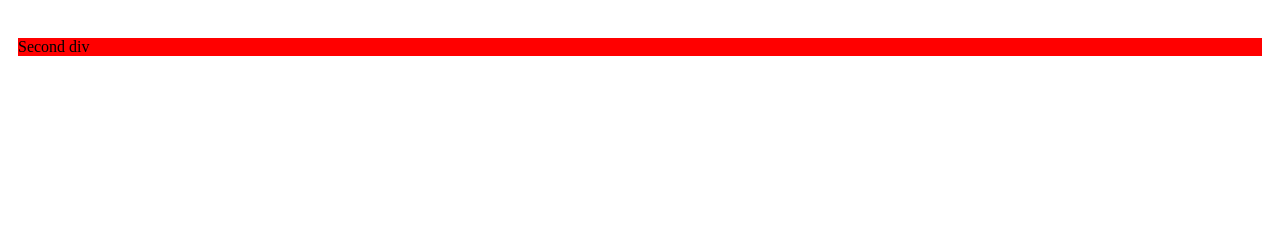
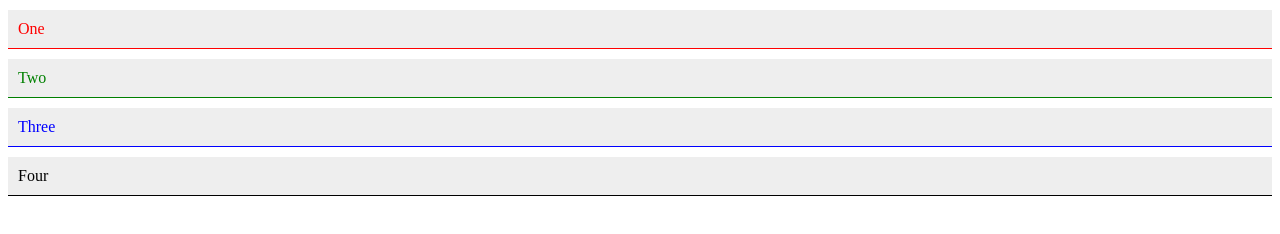
Before and after one commit to MotasimAwadh/Css_project, a plain HTML site: page index.html in a window 1280 px wide. Drawn offline with Linux system fonts and the light colour scheme.

Commit message:
Grouping Multiple Selectors

```diff
--- a/css/master.css
+++ b/css/master.css
@@ -1,20 +1,46 @@
 /*
-Display:
-1. none: hide element and REMOVE his place
-2. block: (previous commit)
-3. inline: (previous commit)
-4. inline-block: (previous commit)
-
-Visibility:
-1. visible: visible :)
-2. hidden: hide element and KEEP his place
+Grouping Multiple Selectors:
+- To avoid proprties redundancy, you can group them as bellow.
+- Easier to read and maintain.
 */
 
-div {
-    background-color: red;
-    margin: 10px;
+.one {
+    /* padding: 10px; */
+    border-bottom: 1px solid red;
+    color: red;
+    /* margin: 10px 0;
+    background-color: #EEE; */
 }
 
-.first {
-    visibility: hidden;
+.two {
+    /* padding: 10px; */
+    border-bottom: 1px solid green;
+    color: green;
+    /* margin: 10px 0;
+    background-color: #EEE; */
 }
+
+.three {
+    /* padding: 10px; */
+    border-bottom: 1px solid blue;
+    color: blue;
+    /* margin: 10px 0;
+    background-color: #EEE; */
+}
+
+.four {
+    /* padding: 10px; */
+    border-bottom: 1px solid black;
+    color: black;
+    /* margin: 10px 0;
+    background-color: #EEE; */
+}
+
+.one,
+.two,
+.three,
+.four {
+    padding: 10px;
+    margin: 10px 0;
+    background-color: #EEE;
+}
--- a/index.html
+++ b/index.html
@@ -6,7 +6,9 @@
     <link rel="stylesheet" href="css/master.css">
 </head>
 <body>
-    <div class="first">First div</div>
-    <div>Second div</div>
+    <div class="one">One</div>
+    <div class="two">Two</div>
+    <div class="three">Three</div>
+    <div class="four">Four</div>
 </body>
 </html>
```
